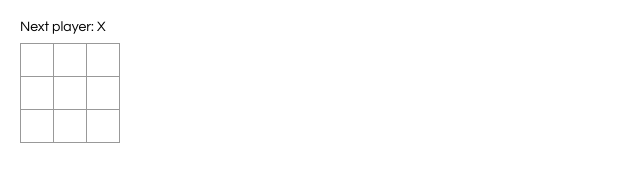
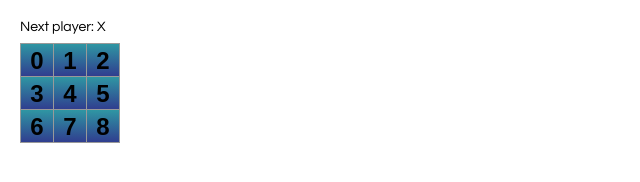
Before and after one commit to Toguro85/Tic-tac-toe, a React app in the folder tic-tac-toe/: page / in a window 1280 px wide. Shown: the whole page, without its empty margins (0-640 px from the left). Built offline with nearby package versions, Linux system fonts and the light colour scheme.

Commit message:
Passing props

```diff
--- a/tic-tac-toe/src/index.css
+++ b/tic-tac-toe/src/index.css
@@ -18,7 +18,7 @@ body {
   }
 
   .square {
-    background: #fff;
+    background: linear-gradient(rgb(47,150,163), rgb(48,62,143));
     border: 1px solid #999;
     float: left;
     font-size: 24px;
--- a/tic-tac-toe/src/index.js
+++ b/tic-tac-toe/src/index.js
@@ -6,7 +6,7 @@ class Square extends React.Component {
     render() {
       return (
         <button className="square">
-          {/* TODO */}
+          {this.props.value}
         </button>
       );
     }
@@ -14,7 +14,7 @@ class Square extends React.Component {
 
   class Board extends React.Component {
     renderSquare(i) {
-      return <Square />;
+      return <Square value={i}/>;
     }
 
     render() {
```
